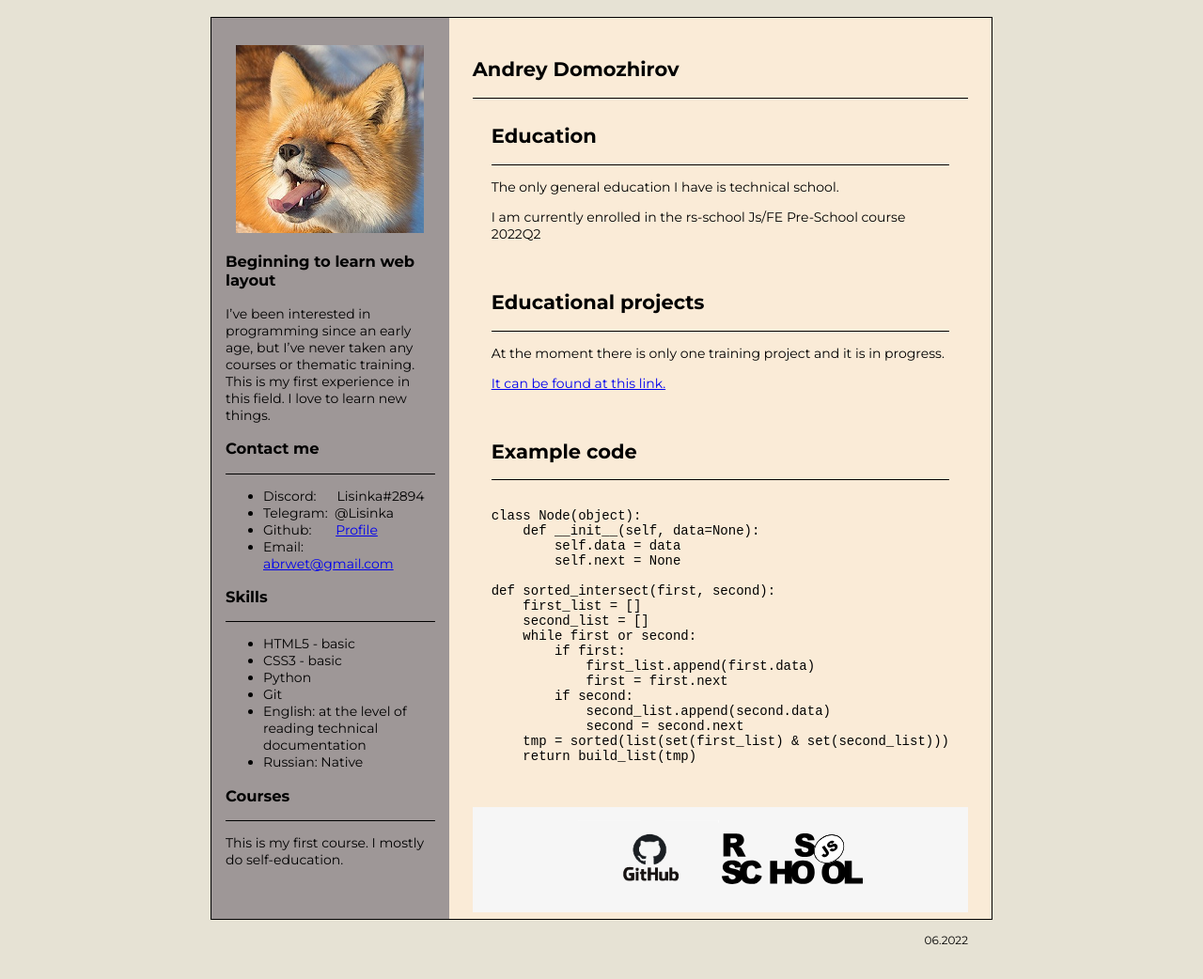
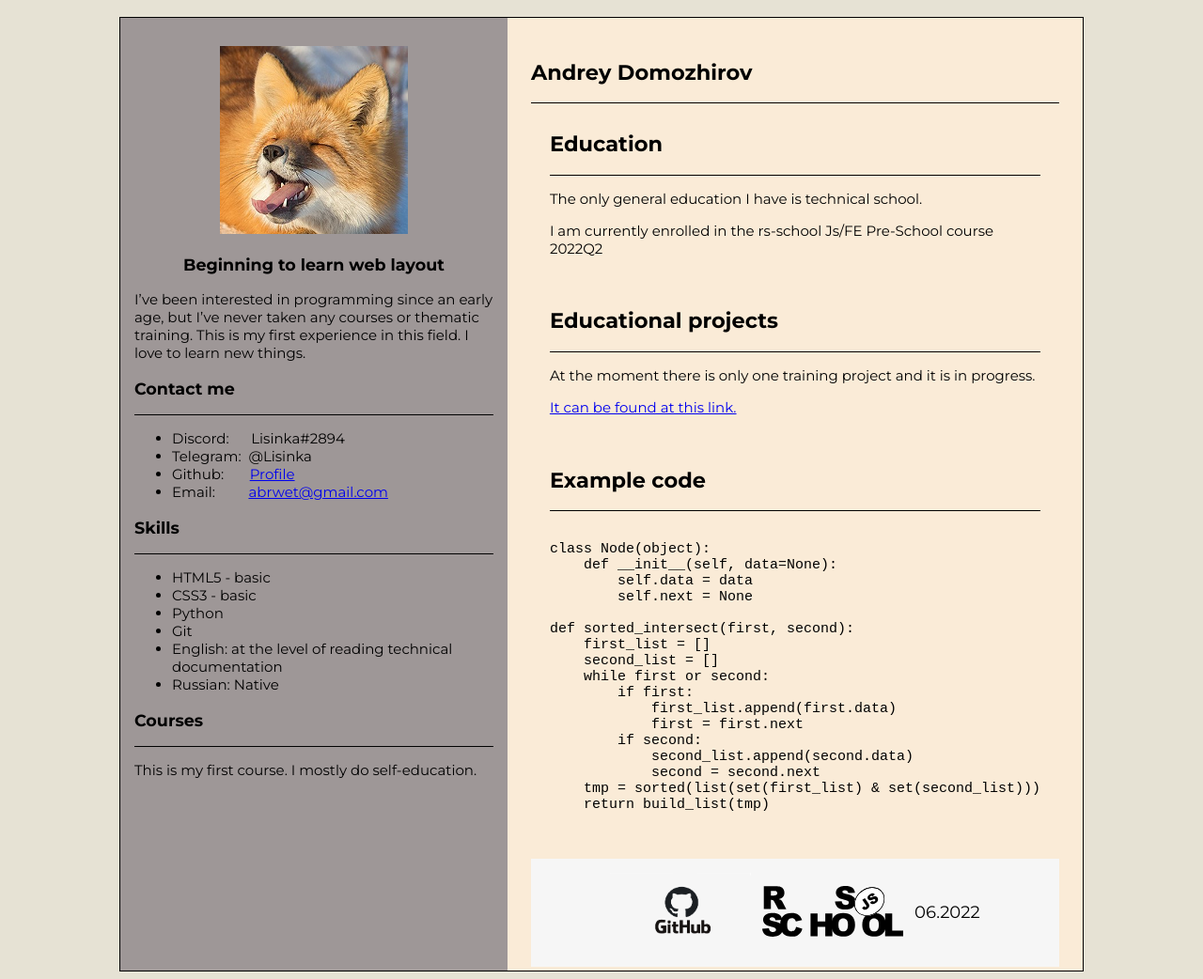
Before and after one commit to AbrLis/rsschool-cv, a plain HTML site: page index.html in a window 1280 px wide. Shown: the whole page at 94% size. Before the commit the page ends 1008 px from the top, so only its background shows below. Drawn offline with Linux system fonts and the light colour scheme.

Commit message:
fix: fix css size main view

```diff
--- a/index.html
+++ b/index.html
@@ -20,7 +20,7 @@
                 <p class="alig-center">
                     <img src="img/abrlis.png" alt="me" width="200" height="200">
                 </p>
-                <h3>Beginning to learn web layout</h3>
+                <h3 class="about-me-text">Beginning to learn web layout</h3>
                 <p>I’ve been interested in programming since an early age, but I’ve never taken any courses or thematic
                     training. This is
                     my first experience in this field. I love to learn new things.</p>
@@ -32,7 +32,7 @@
                     <li class="pre-warp">Discord:      Lisinka#2894</li>
                     <li class="pre-warp">Telegram:  @Lisinka</li>
                     <li class="pre-warp">Github:       <a href="https://github.com/AbrLis">Profile</a></li>
-                    <li class="pre-warp">Email: <a href="mailto:abrwet@gmail.com">abrwet@gmail.com</a></li>
+                    <li class="pre-warp">Email:         <a href="mailto:abrwet@gmail.com">abrwet@gmail.com</a></li>
                 </ul>
             </article>
             <article class="skills">
@@ -108,9 +108,9 @@ def sorted_intersect(first, second):
                         <li class="navigation-li">
                             <a href="https://rs.school/js/"><img src="./img/rs_school_js.svg" alt="rss-scool-logo" height="80" width="150"></a>
                         </li>
+                        <li class="navigation-li nav-date">06.2022</li>
                     </ul>
                 </nav>
-                <p class="footer-date">06.2022</p>
             </footer>
         </section>
     </main>
--- a/style/style.css
+++ b/style/style.css
@@ -4,20 +4,24 @@ body {
 }
 
 .cv {
-    max-width: 830px;
-    min-width: 740px;
+    max-width: 1024px;
+    min-width: 905px;
     margin-left: auto;
     margin-right: auto;
     border: #000 1px solid;
     display: flex;
     font-family: 'Montserrat', sans-serif;
-    font-size: 14px;
+    font-size: 15px;
 }
 
 .about {
     width: 40%;
+    padding: 15px;
     background-color: #9e9797;
-    padding: 15px;
+}
+
+.about-me-text {
+    text-align: center;
 }
 
 .alig-center {
@@ -42,20 +46,24 @@ body {
 }
 
 .navigation {
-    list-style-type: none;
     margin-left: 0px;
     padding-left: 0px;
     padding-inline-start: 0px;
+    list-style-type: none;
 }
 
 .navigation-li {
+    padding-left: 4px;
+    padding-right: 4px;
     display: inline;
 }
 
-.footer-date {
-    font-size: 12px;
-    text-align: right;
+.nav-date {
+    position: relative;
+    top: -32px;
+    font-size: large;
 }
+
 .footer {
     height: 84px;
 }
```
